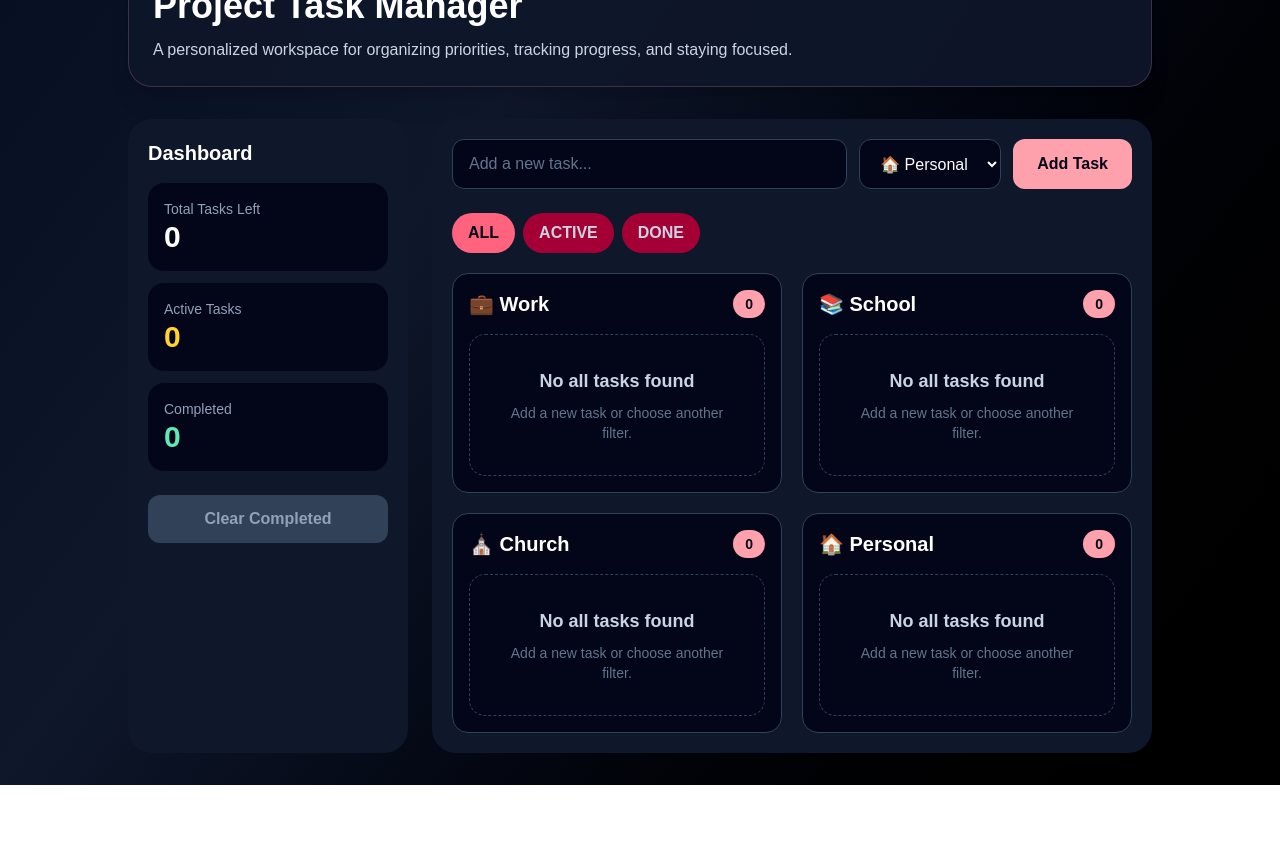
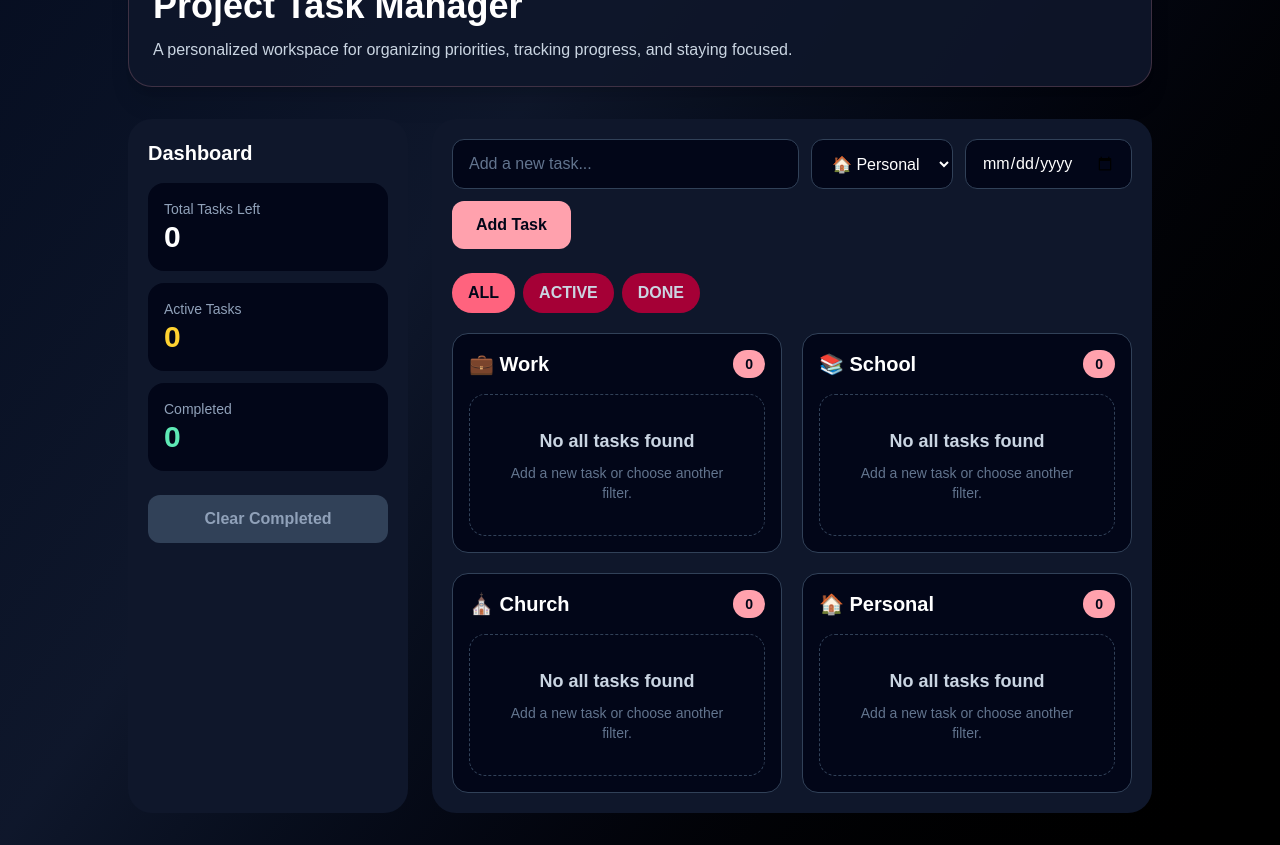
Before and after one commit to Ivelisse-Feliciano/Task-Manager, a Next.js app: page / in a window 1280 px wide. Shown: the part 960-1805 px from the top of the page. Before the commit the page ends 1745 px from the top, so only its background shows below. Built offline with nearby package versions, Linux system fonts and the light colour scheme.

Commit message:
added the due date to task board

```diff
--- a/src/components/AddTaskForm.js
+++ b/src/components/AddTaskForm.js
@@ -3,7 +3,7 @@
 // ══════════════════════════════════════════════════════
 // COMPONENT: AddTaskForm
 // PURPOSE: Provides a controlled form where the user types
-// a new task and selects a category.
+// a new task, selects a category, and chooses a due date.
 // TYPE: Client Component — uses useState and form events.
 // PROPS: onAdd — callback from TaskBoard used to add a task.
 // ══════════════════════════════════════════════════════
@@ -20,16 +20,17 @@ export default function AddTaskForm({ onAdd }) {
 
     if (!title.trim()) return;
 
-    onAdd(title.trim(), category);
+    onAdd(title.trim(), category, dueDate);
 
     setTitle('');
     setCategory('Personal');
+    setDueDate('');
   }
 
   return (
     <form
       onSubmit={handleSubmit}
-      className="mb-6 flex flex-col gap-3 sm:flex-row"
+      className="mb-6 flex flex-col gap-3 sm:flex-row sm:flex-wrap"
     >
       <input
         value={title}
@@ -49,6 +50,13 @@ export default function AddTaskForm({ onAdd }) {
         <option value="School">📚 School</option>
       </select>
 
+      <input
+        type="date"
+        value={dueDate}
+        onChange={(e) => setDueDate(e.target.value)}
+        className="rounded-xl border border-slate-700 bg-slate-950 px-4 py-3 text-white"
+      />
+
       <button
         type="submit"
         className="rounded-xl bg-rose-300 px-6 py-3 font-bold text-slate-950 transition hover:bg-rose-200"
--- a/src/components/TaskBoard.js
+++ b/src/components/TaskBoard.js
@@ -56,11 +56,12 @@ export default function TaskBoard() {
     (task) => task.category === 'Personal'
   );
 
-  function handleAddTask(title, category) {
+function handleAddTask(title, category, dueDate) {
   const newTask = {
     id: crypto.randomUUID(),
     title,
     category,
+    dueDate,
     done: false,
   };
 
```
Lines whose indentation alone changed are shown as unchanged.
